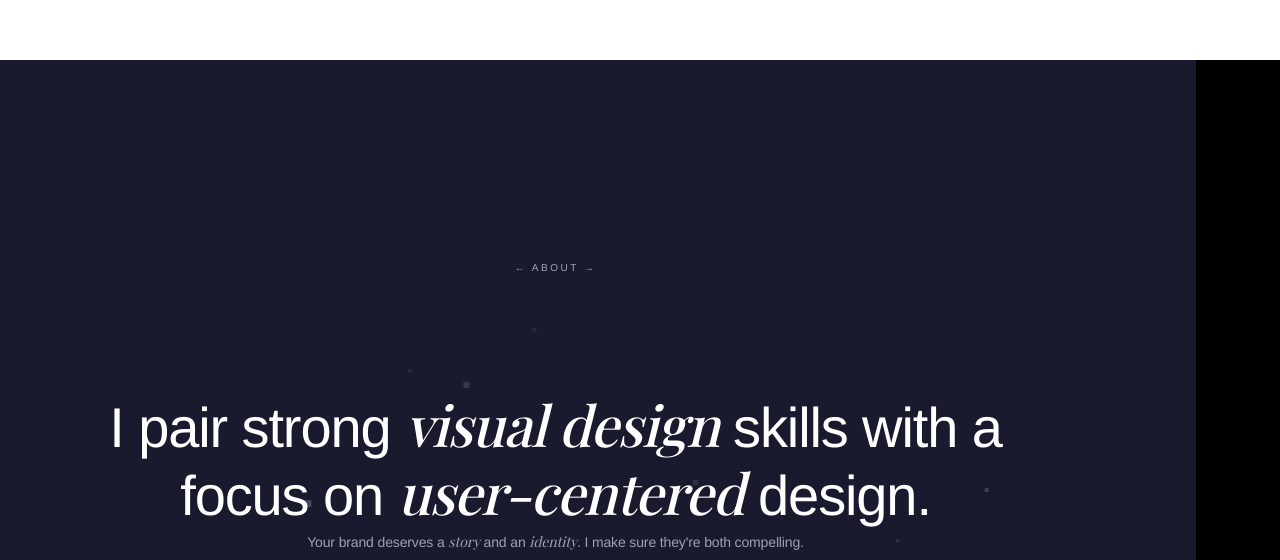
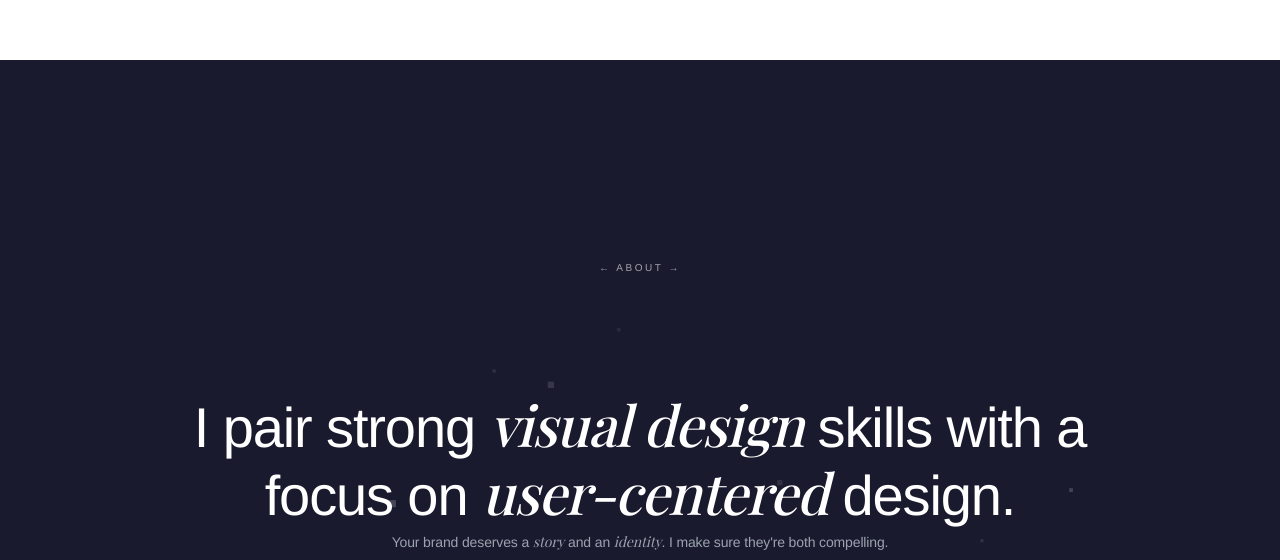
Before and after one commit to raunnnak/portfolio, a React (Vite) app: page / in a window 1280 px wide. Shown: the part 4196-4756 px from the top of the page. Built offline with nearby package versions, Linux system fonts and the light colour scheme; a web font is replaced by a local one.

Commit message:
with about intro

```diff
--- a/src/components/AboutIntro.jsx
+++ b/src/components/AboutIntro.jsx
@@ -110,10 +110,9 @@ const AboutIntro = () => {
   return (
     <motion.div
       ref={sectionRef}
-      className="relative bg-[#1a1a2e] w-screen"
+      className="relative bg-[#1a1a2e] w-screen -ml-[calc((100vw-100%)/2)]"
       style={{
         height: '700vh',
-        transform: 'translateX(-9.1%)',
       }}
     >
       <motion.div
```
